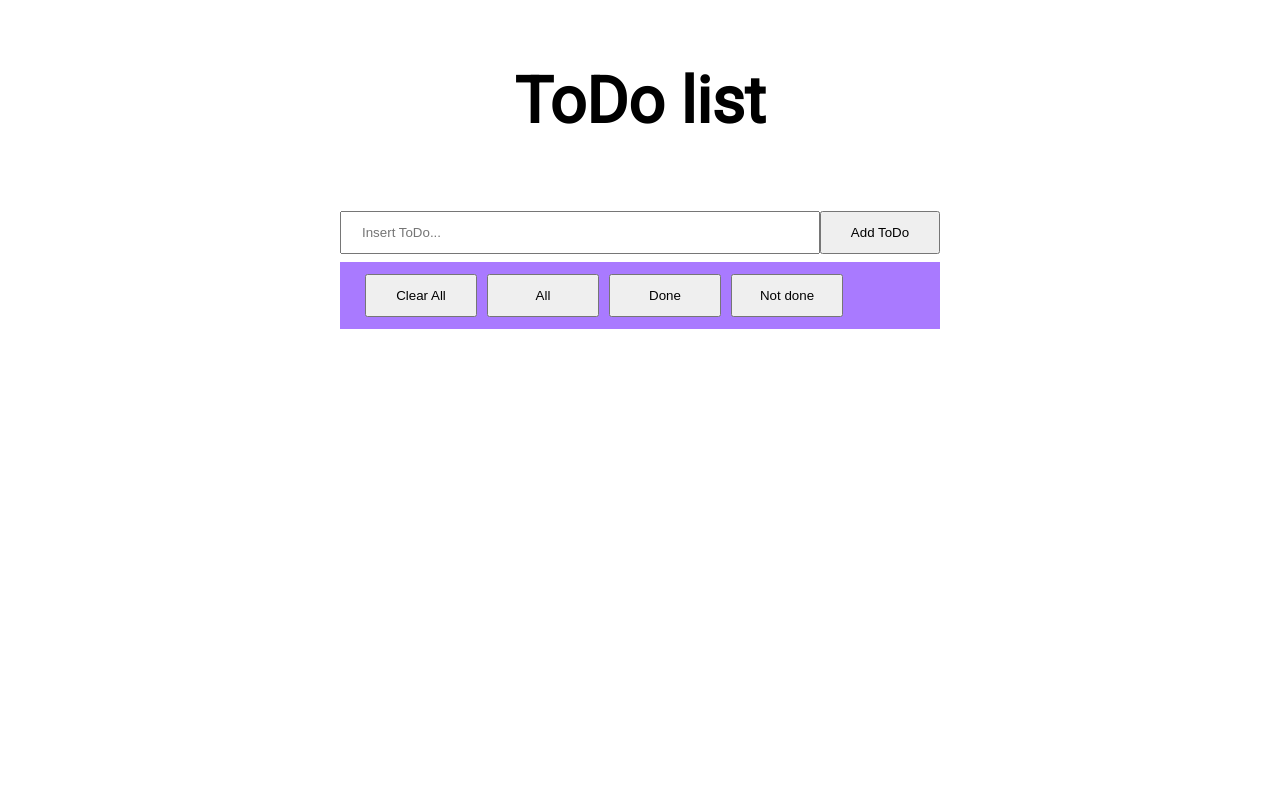
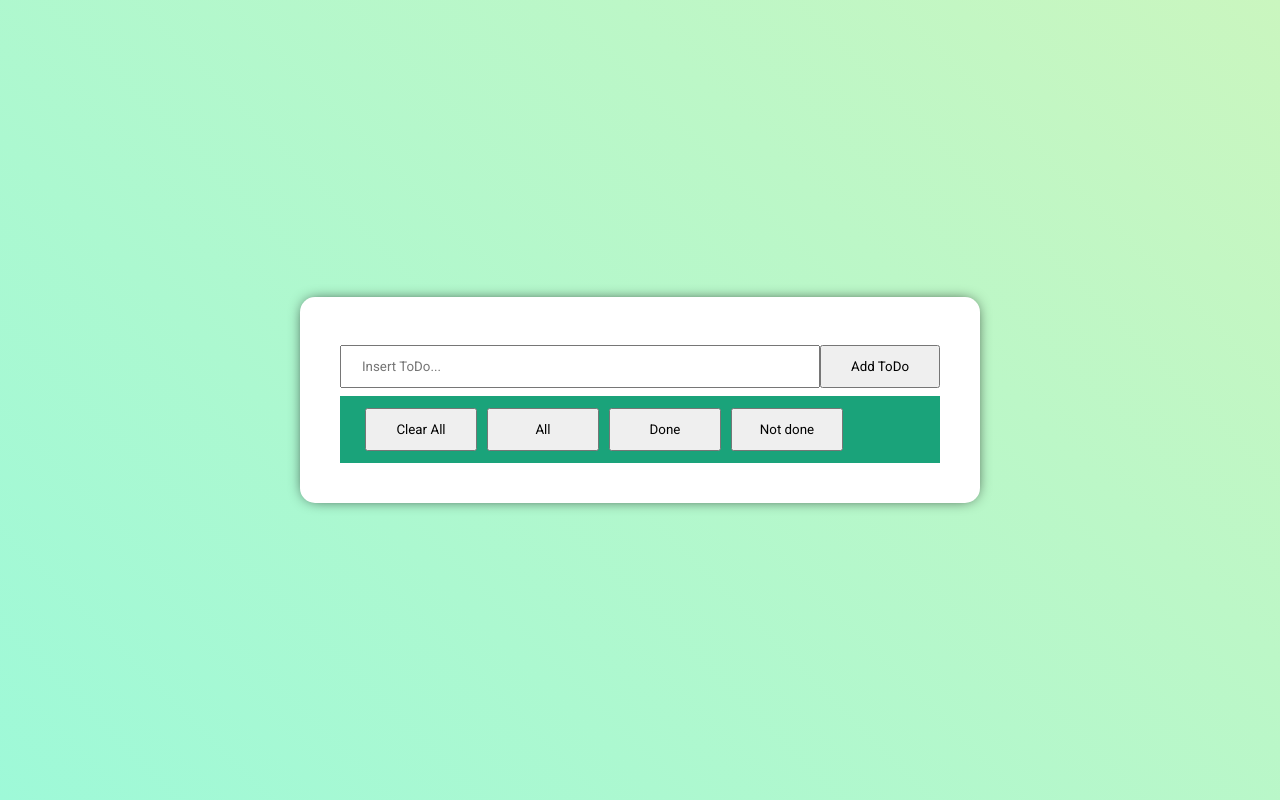
Before and after one commit to Milosauro/AngularToDoList, an Angular app: page / in a window 1280 px wide. Built offline with nearby package versions, Linux system fonts and the light colour scheme; a small style sheet from the web is missing.

Commit message:
:art: UI Design

```diff
--- a/src/app/app.component.css
+++ b/src/app/app.component.css
@@ -1,10 +1,16 @@
 @import url('https://fonts.googleapis.com/css?family=Roboto');
-
-body, html {
-    font-family: 'Roboto';
-}
 
 .centrato{
     width: 600px;
+    padding: 40px;
     margin: 0 auto;
+    background-color: white;
+    margin: 0;
+    position: absolute;
+    top: 50%;
+    left: 50%;
+    transform: translate(-50%, -50%);
+    border-radius: 15px;
+    -webkit-box-shadow: 0px 0px 15px -5px #000000;
+    box-shadow: 0px 0px 15px -5px #000000;
 }
--- a/src/app/test/test.component.css
+++ b/src/app/test/test.component.css
@@ -17,6 +17,7 @@ input[type=text] {
     margin: 8px 0;
     box-sizing: border-box;
     float: left;
+    font-family: 'Roboto';
 }
 input[type=button] {
     width: 20%;
@@ -24,6 +25,7 @@ input[type=button] {
     margin: 8px 0;
     box-sizing: border-box;
     float: left;
+    font-family: 'Roboto';
 }
 
 .elemento-container{
@@ -78,7 +80,7 @@ input[type=button] {
 
 .actionBar{
     padding: 12px 20px 12px 20px;
-    background-color:#a97aff;
+    background-color:#1aa37a;
     overflow: hidden;
 }
     .actionBar input[type=button]{
--- a/src/app/test/test.component.html
+++ b/src/app/test/test.component.html
@@ -1,8 +1,9 @@
-<p class="title-text">ToDo list</p>
 <!-- ToDo INPUT -->
 <div class="input-container">
-    <input (input)="onChangeTodoTitle(inputField.value);" (keydown.enter)="todoAdd()" type="text" placeholder="Insert ToDo..." [value]="todoTitle"  #inputField>
-    <input (click)="todoAdd()" type="button" value="Add ToDo">
+    <div>
+        <input (input)="onChangeTodoTitle(inputField.value);" (keydown.enter)="todoAdd()" type="text" placeholder="Insert ToDo..." [value]="todoTitle"  #inputField>
+        <input (click)="todoAdd()" type="button" value="Add ToDo">
+    </div>
 </div>
 <!-- ToDo LIST -->
 <div class="elemento-container" *ngFor="let elem of loadedTodoArray; let i = index;">
--- a/src/styles.css
+++ b/src/styles.css
@@ -1 +1,14 @@
-/* You can add global styles to this file, and also import other style files */
+html, body {
+    padding: 0;
+    margin: 0;
+    font-family: 'Roboto';
+    background: rgb(158,249,216);
+    background: linear-gradient(45deg, rgba(158,249,216,1) 0%, rgba(202,246,191,1) 100%);
+    height: 100%;
+}
+
+body{
+  position: relative;
+  height: 100%;
+  overflow: hidden;
+}
```
